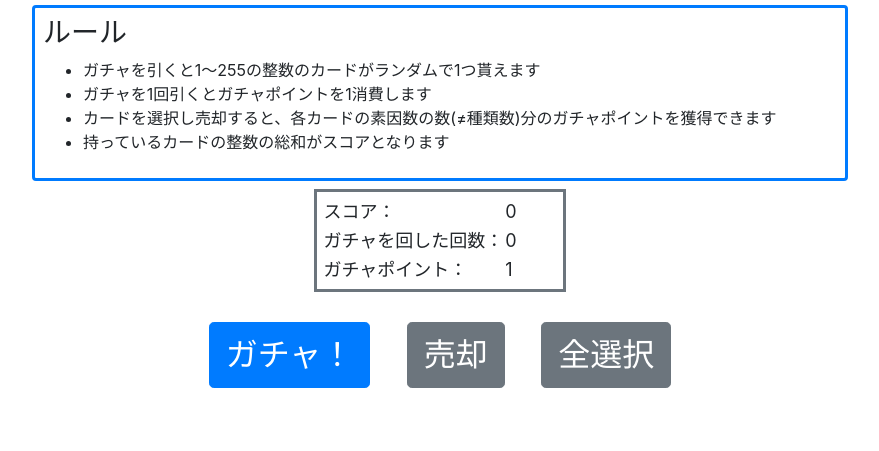
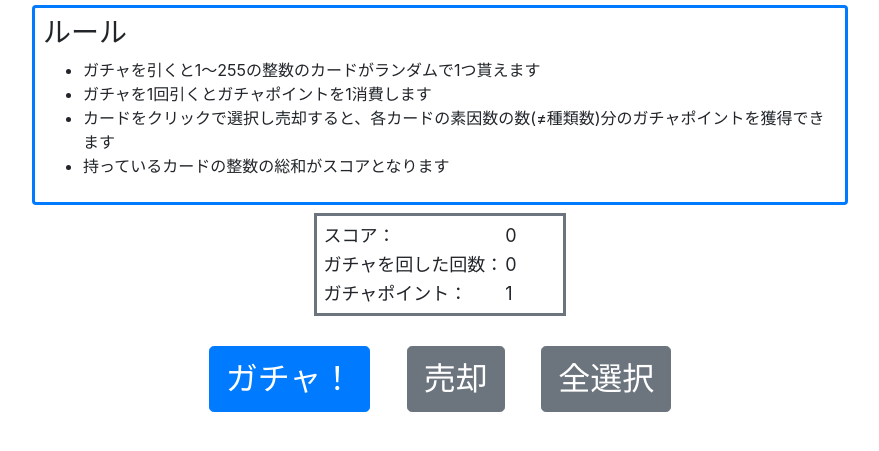
Before and after one commit to raster0x2a/web-pages, a plain HTML site: page int-gacha.html in a window 1280 px wide. Shown: the part 67-518 px from the top of the page, without its empty margins (200-1079 px from the left). Drawn offline with nearby package versions, Linux system fonts and the light colour scheme.

Commit message:
Update int-gacha.html

```diff
--- a/int-gacha.html
+++ b/int-gacha.html
@@ -87,7 +87,7 @@
             <ul>
                 <li>ガチャを引くと1～255の整数のカードがランダムで1つ貰えます</li>
                 <li>ガチャを1回引くとガチャポイントを1消費します</li>
-                <li>カードを選択し売却すると、各カードの素因数の数(≠種類数)分のガチャポイントを獲得できます</li>
+                <li>カードをクリックで選択し売却すると、各カードの素因数の数(≠種類数)分のガチャポイントを獲得できます</li>
                 <li>持っているカードの整数の総和がスコアとなります</li>
             </ul>
         </div>
```
